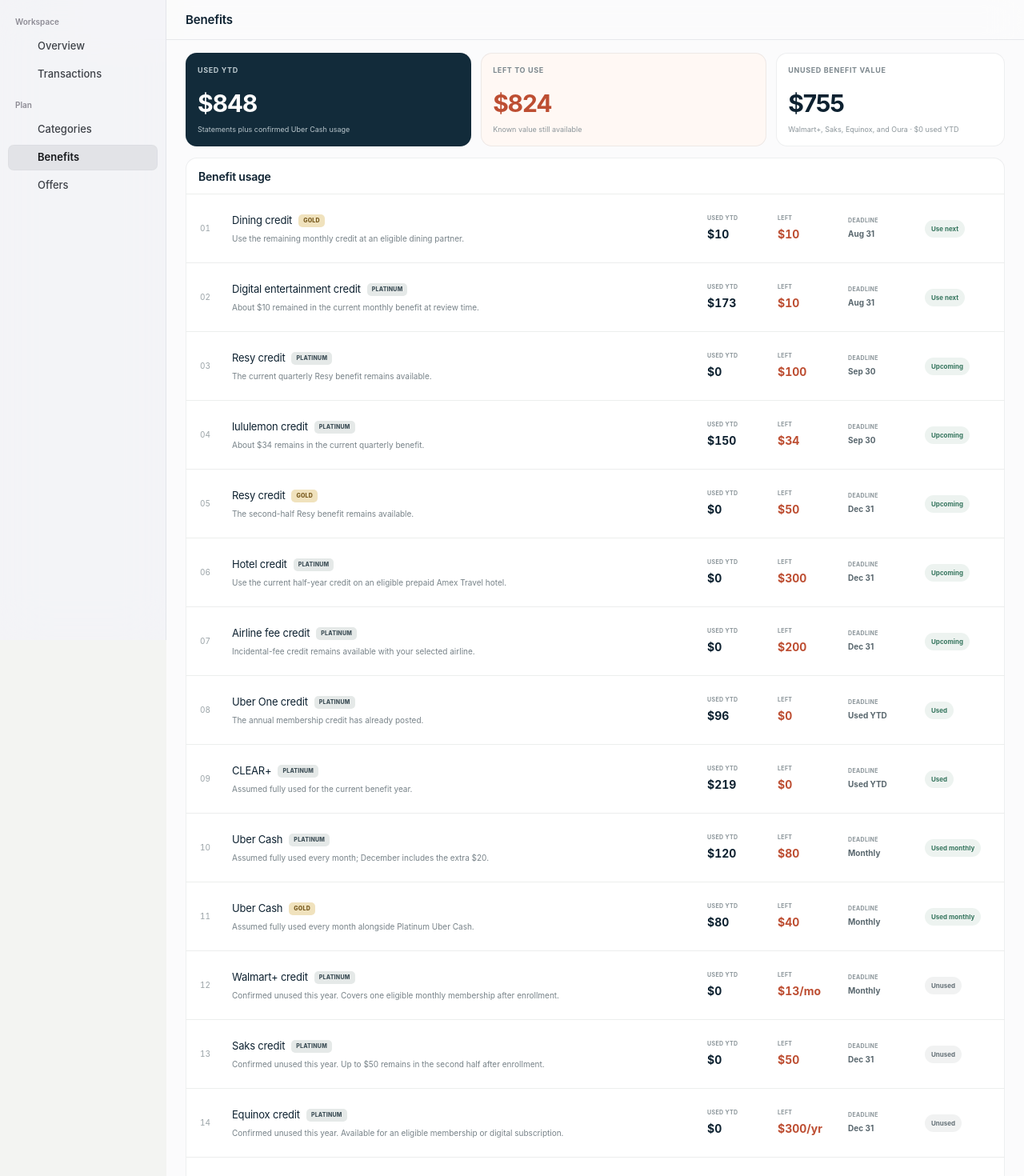
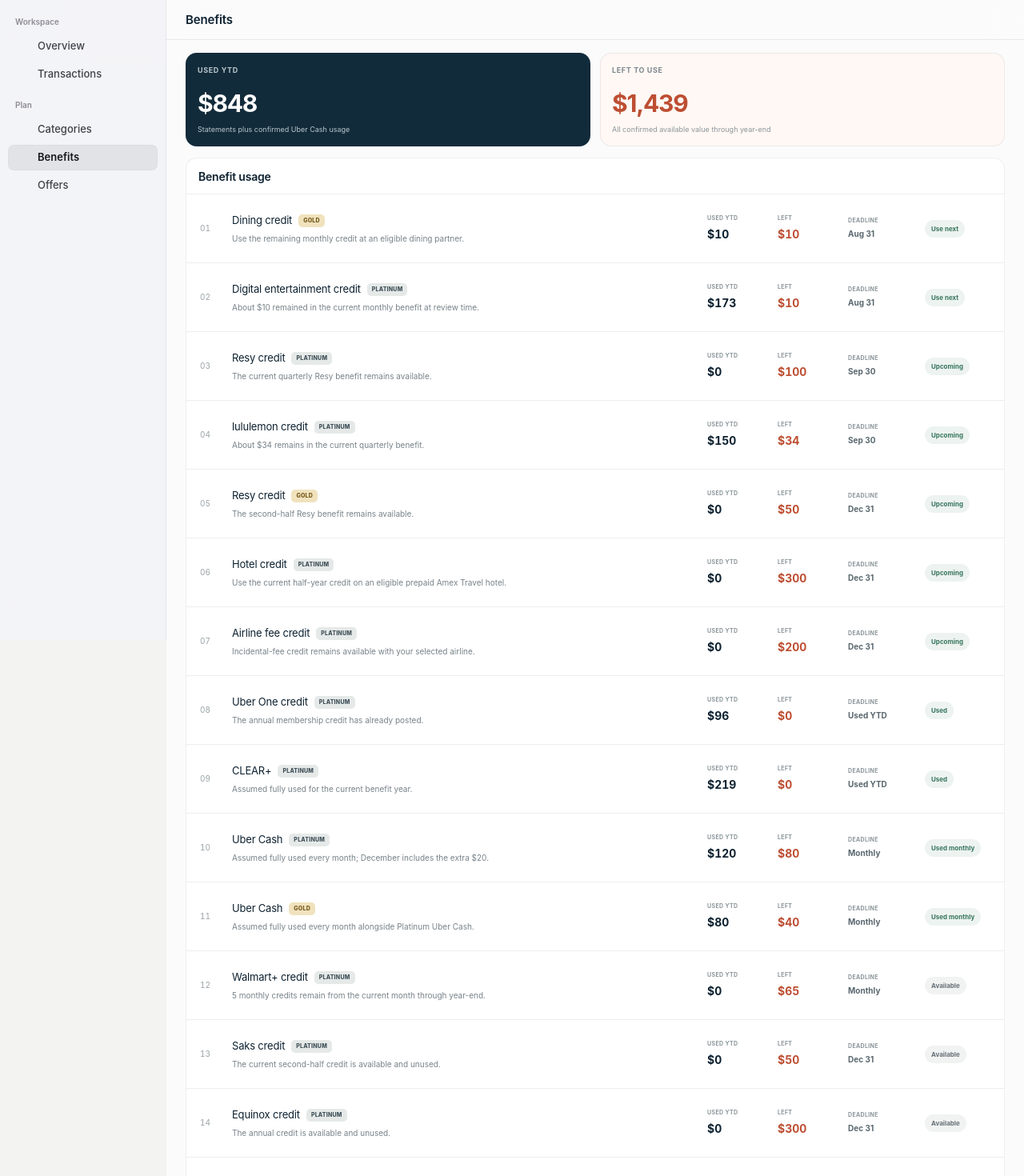
Before and after one commit to pondorasti/pondorasti, a Next.js app: page /benefits in a window 1280 px wide. Shown: the top 1470 px of the page at 80% size. Built offline with nearby package versions, Linux system fonts and the light colour scheme; some icons are missing.

Commit message:
Merge unused benefits into remaining value

```diff
--- a/app/benefits/page.tsx
+++ b/app/benefits/page.tsx
@@ -1,7 +1,6 @@
 import {
   accessBenefits, benefitValueAvailable, benefitValueCaptured,
   benefits, money, protectionBenefits,
-  unusedAnnualBenefitValue,
 } from '../lib/data';
 
 export default function BenefitsPage() {
@@ -13,8 +12,7 @@ export default function BenefitsPage() {
 
       <section className="benefit-value-summary" aria-label="Benefit value overview">
         <article className="surface captured-value"><span>Used YTD</span><strong>{money.format(benefitValueCaptured)}</strong><small>Statements plus confirmed Uber Cash usage</small></article>
-        <article className="surface available-value"><span>Left to use</span><strong>{money.format(benefitValueAvailable)}</strong><small>Known value still available</small></article>
-        <article className="surface"><span>Unused benefit value</span><strong>{money.format(unusedAnnualBenefitValue)}</strong><small>Walmart+, Saks, Equinox, and Oura · $0 used YTD</small></article>
+        <article className="surface available-value"><span>Left to use</span><strong>{money.format(benefitValueAvailable)}</strong><small>All confirmed available value through year-end</small></article>
       </section>
 
       <section className="surface benefit-list-surface">
--- a/app/globals.css
+++ b/app/globals.css
@@ -271,7 +271,7 @@ footer p { max-width: 660px; margin: 0; text-align: right; font-size: 10px; line
 .app-table-row strong { overflow: hidden; color: var(--ink); font-size: 11px; text-overflow: ellipsis; white-space: nowrap; }
 .app-table-row b { color: #31936a; }
 
-.benefit-value-summary { display: grid; grid-template-columns: 1fr 1fr .8fr; gap: 12px; }
+.benefit-value-summary { display: grid; grid-template-columns: repeat(2, minmax(0, 1fr)); gap: 12px; }
 .benefit-value-summary article { min-height: 104px; padding: 15px; display: flex; flex-direction: column; }
 .benefit-value-summary span { color: #7d888e; font-size: 9px; font-weight: 750; letter-spacing: .07em; text-transform: uppercase; }
 .benefit-value-summary strong { margin: 12px 0 3px; font-size: 30px; letter-spacing: -.04em; }
--- a/app/lib/data.ts
+++ b/app/lib/data.ts
@@ -137,6 +137,8 @@ function usedBenefitCredit(description: string) {
 const elapsedBenefitMonths = latestTransactionMonth ? Number(latestTransactionMonth.slice(5, 7)) : 0;
 const platinumUberCashUsed = elapsedBenefitMonths === 12 ? 200 : Math.min(elapsedBenefitMonths * 15, 200);
 const goldUberCashUsed = Math.min(elapsedBenefitMonths * 10, 120);
+const remainingBenefitMonthsIncludingCurrent = elapsedBenefitMonths ? 13 - elapsedBenefitMonths : 0;
+const walmartPlusAvailable = remainingBenefitMonthsIncludingCurrent * 13;
 
 type BenefitItem = {
   card: 'Gold' | 'Platinum';
@@ -149,7 +151,6 @@ type BenefitItem = {
   text: string;
   tone: string;
   status: string;
-  additionalAnnualValue?: number;
 };
 
 export const benefits: BenefitItem[] = [
@@ -164,17 +165,16 @@ export const benefits: BenefitItem[] = [
   { card: 'Platinum', timing: 'Used YTD', title: 'CLEAR+', used: 219, usedLabel: null, available: 0, leftLabel: '$0', text: 'Assumed fully used for the current benefit year.', tone: 'clear', status: 'Used' },
   { card: 'Platinum', timing: 'Monthly', title: 'Uber Cash', used: platinumUberCashUsed, usedLabel: null, available: 200 - platinumUberCashUsed, leftLabel: money.format(200 - platinumUberCashUsed), text: 'Assumed fully used every month; December includes the extra $20.', tone: 'platinum', status: 'Used monthly' },
   { card: 'Gold', timing: 'Monthly', title: 'Uber Cash', used: goldUberCashUsed, usedLabel: null, available: 120 - goldUberCashUsed, leftLabel: money.format(120 - goldUberCashUsed), text: 'Assumed fully used every month alongside Platinum Uber Cash.', tone: 'gold', status: 'Used monthly' },
-  { card: 'Platinum', timing: 'Monthly', title: 'Walmart+ credit', used: 0, usedLabel: null, available: 0, leftLabel: '$13/mo', text: 'Confirmed unused this year. Covers one eligible monthly membership after enrollment.', tone: 'external', status: 'Unused', additionalAnnualValue: 155 },
-  { card: 'Platinum', timing: 'Dec 31', title: 'Saks credit', used: 0, usedLabel: null, available: 0, leftLabel: '$50', text: 'Confirmed unused this year. Up to $50 remains in the second half after enrollment.', tone: 'external', status: 'Unused', additionalAnnualValue: 100 },
-  { card: 'Platinum', timing: 'Dec 31', title: 'Equinox credit', used: 0, usedLabel: null, available: 0, leftLabel: '$300/yr', text: 'Confirmed unused this year. Available for an eligible membership or digital subscription.', tone: 'external', status: 'Unused', additionalAnnualValue: 300 },
-  { card: 'Platinum', timing: 'Dec 31', title: 'Oura Ring credit', used: 0, usedLabel: null, available: 0, leftLabel: '$200/yr', text: 'Confirmed unused this year. Available on an eligible Oura Ring purchase.', tone: 'external', status: 'Unused', additionalAnnualValue: 200 },
+  { card: 'Platinum', timing: 'Monthly', title: 'Walmart+ credit', used: 0, usedLabel: null, available: walmartPlusAvailable, leftLabel: money.format(walmartPlusAvailable), text: `${remainingBenefitMonthsIncludingCurrent} monthly credits remain from the current month through year-end.`, tone: 'external', status: 'Available' },
+  { card: 'Platinum', timing: 'Dec 31', title: 'Saks credit', used: 0, usedLabel: null, available: 50, leftLabel: '$50', text: 'The current second-half credit is available and unused.', tone: 'external', status: 'Available' },
+  { card: 'Platinum', timing: 'Dec 31', title: 'Equinox credit', used: 0, usedLabel: null, available: 300, leftLabel: '$300', text: 'The annual credit is available and unused.', tone: 'external', status: 'Available' },
+  { card: 'Platinum', timing: 'Dec 31', title: 'Oura Ring credit', used: 0, usedLabel: null, available: 200, leftLabel: '$200', text: 'The annual credit is available and unused.', tone: 'external', status: 'Available' },
   { card: 'Platinum', timing: 'Personal eligibility', title: 'Global Entry or TSA PreCheck', used: 0, usedLabel: null, available: 0, leftLabel: '$0 value', text: 'Not applicable for your current eligibility, so it is excluded from personal value.', tone: 'muted', status: 'Skip' },
   { card: 'Gold', timing: 'Personal choice', title: 'Dunkin’ credit', used: usedBenefitCredit('Dunkin'), usedLabel: null, available: 0, leftLabel: '$0 value', text: 'Not part of your routine, so it carries no personal value here.', tone: 'muted', status: 'Skip' },
 ];
 
 export const benefitValueCaptured = benefits.reduce((sum, benefit) => sum + benefit.used, 0);
 export const benefitValueAvailable = benefits.reduce((sum, benefit) => sum + benefit.available, 0);
-export const unusedAnnualBenefitValue = benefits.reduce((sum, benefit) => sum + (benefit.additionalAnnualValue ?? 0), 0);
 
 export const accessBenefits = [
   { name: 'Global Lounge Collection', card: 'Platinum', status: 'Included' },
```
